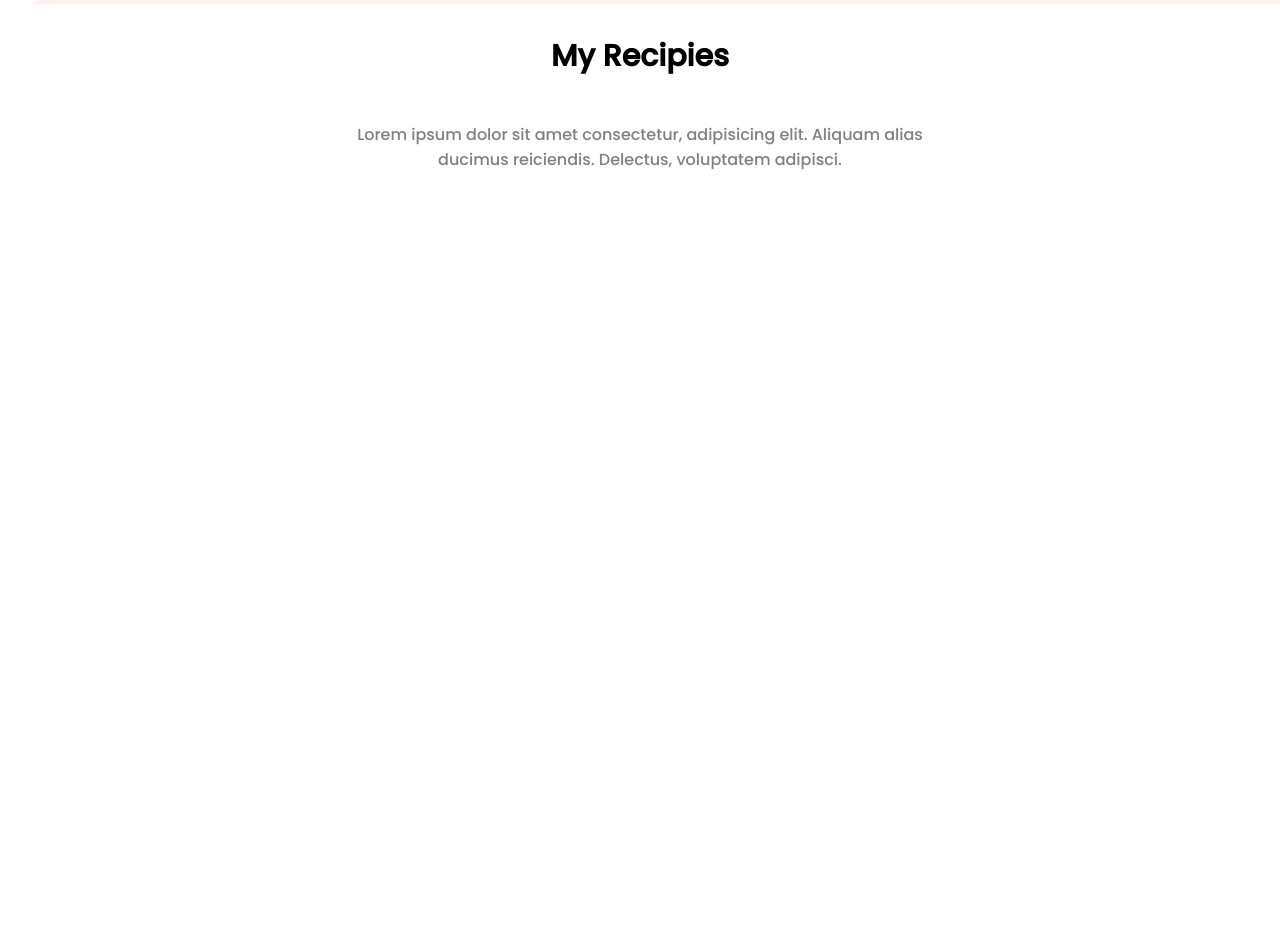
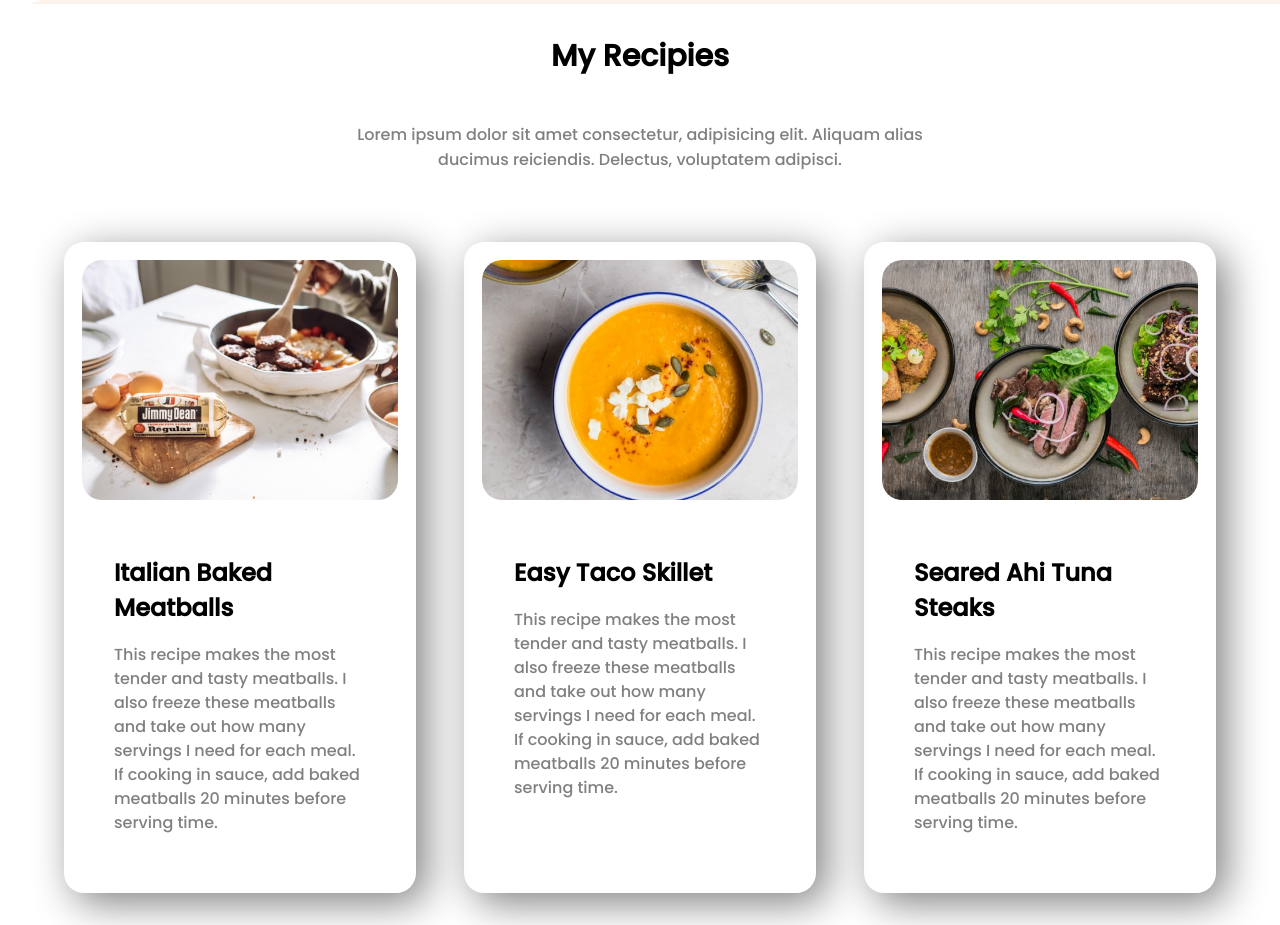
Before and after one commit to mukitcoder/food, a plain HTML site: page index.html in a window 1280 px wide. Shown: the part 1260-2185 px from the top of the page. Before the commit the page ends 1486 px from the top, so only its background shows below. Drawn offline with Linux system fonts and the light colour scheme.

Commit message:
add text

```diff
--- a/index.html
+++ b/index.html
@@ -48,5 +48,45 @@
             <p class="blocktext">Lorem ipsum dolor sit amet consectetur, adipisicing elit. Aliquam alias ducimus reiciendis. Delectus, voluptatem adipisci.</p>
         </div>
     </section>
+    <section>
+    <div class="site-container">
+        <div class="article-container">
+            <article class="article-card">
+                <figure class="article-image">
+                    <img src="images/food/Project Cover.jpg" alt="">
+                </figure>
+                <div class="article-content">
+                    <h2 class="card-title">Italian Baked Meatballs</h2>
+                    <p class="card-exprt">
+                        This recipe makes the most tender and tasty meatballs. I also freeze these meatballs and take out how many servings I need for each meal. If cooking in sauce, add baked meatballs 20 minutes before serving time.
+                    </p>
+                </div>
+            </article>
+            <article class="article-card">
+                <figure class="article-image">
+                    <img src="images/food/Project Cover.png" alt="">
+                </figure>
+                <div class="article-content">
+                    <h2 class="card-title">Easy Taco Skillet</h2>
+                    <p class="card-exprt">
+                        This recipe makes the most tender and tasty meatballs. I also freeze these meatballs and take out how many servings I need for each meal. If cooking in sauce, add baked meatballs 20 minutes before serving time.
+                    </p>
+                </div>
+            </article>            <article class="article-card">
+                <figure class="article-image">
+                    <img src="images/food/Project Cover1.jpg" alt="">
+                </figure>
+                <div class="article-content">
+                    <h2 class="card-title">Seared Ahi Tuna Steaks</h2>
+                    <p class="card-exprt">
+                        This recipe makes the most tender and tasty meatballs. I also freeze these meatballs and take out how many servings I need for each meal. If cooking in sauce, add baked meatballs 20 minutes before serving time.
+                    </p>
+                </div>
+            </article>
+        </div>
+    </div>
+
+
+    </section>
 </body>
 </html>
--- a/style.css
+++ b/style.css
@@ -61,3 +61,39 @@ p{
     margin-right: auto;
     width: 50%
 }
+.site-container{
+    margin: 2rem auto;
+    max-width: calc(100% - 80px);
+}
+.article-container{
+    display: flex;
+
+}
+.article-image{
+    margin: 0;
+    padding: 0;
+    overflow: hidden;
+}
+.article-image img{
+    max-width: 100%;
+    height: auto;
+    border-radius: 20px 20px;
+}
+.article-card{
+    border-radius: 20px;
+    box-shadow: 10px 10px 40px grey;
+    margin-left: 2%;
+    margin-right: 2%;
+    padding: 1.5%;
+}
+.article-content{
+    padding: 2rem;
+}
+.article-content .card-title{
+    margin: 1rem 0;
+}
+.article-content .card-exprt{
+    font-size: 1rem;
+    line-height: 1.5rem;
+    margin: 0;
+}
```
